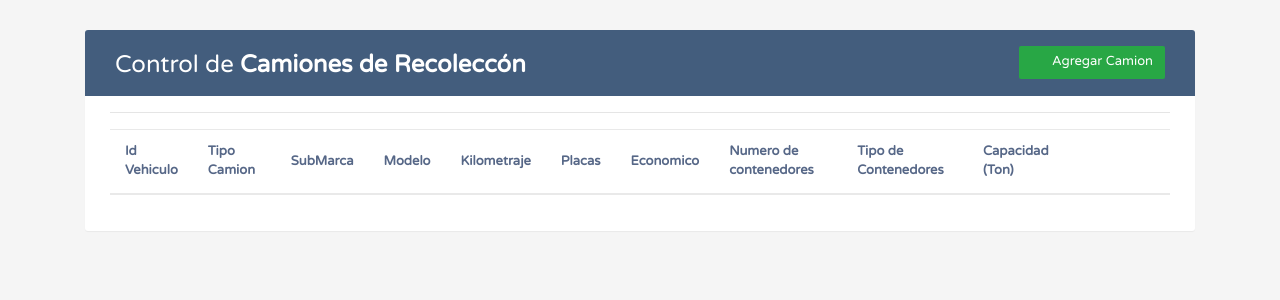
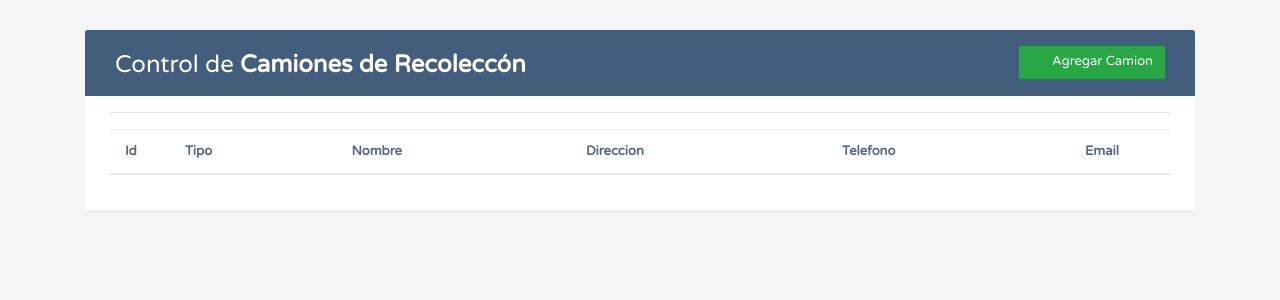
Before and after one commit to davidhrgl/TesoreriaTopicos, a PHP site: page / in a window 1280 px wide. Shown: the top 300 px of the page. Run offline with PHP 8.4, Linux system fonts and the light colour scheme; lists and menus that the app fills with data are empty.

Commit message:
Se agrega tabla de Empleados

```diff
--- a/assets/js/api.js
+++ b/assets/js/api.js
@@ -1,16 +1,15 @@
 function getdata() {
     //Estos son los datos que se mandaran al servidor
     var objJSON = {
-        funcname: "rp_vehicles",
+        funcname: "getEmpleados",
         filters: {
-         "idvehicle":"1",
-         "placa": "3CV1",
-         "modelo": "MAN"
+         "from":"1",
+         "to": "3CV1"
         }
     };
     datos = objJSON;
     $.ajax({
-        url: "modelo/controler_rp.php",
+        url: "controller.php",
         type: "POST",
         data: JSON.stringify(datos),
     }).done(function (respuesta) {
@@ -20,17 +19,13 @@ function getdata() {
         $.each(respuesta.data, function (index, value) {
             report += '<tr>';
             $.each(value,function (index,value2) {
-                if (index == 0){
-                    id_vehiculo  = value2;
-                }
-                if (value2 == null){
+                if (value2[0] == null){
                     report += '<td></td>';
                 }else{
-                    report += '<td>' + value2 + '</td>';
+                    report += '<td>' + value2[0] + '</td>';
                 }
 
             });
-            report += '<td><button type="button" class="btn btn-outline-danger btn-sm" onclick = "deleterow('+id_vehiculo+')">X</button></td>'
             report += '</tr>';
         });
 
@@ -69,7 +64,7 @@ $("#btnaddCamion").click(function () {
     };
     datos = objJSON;
     $.ajax({
-        url: "modelo/controler_add.php",
+        url: "modelo/add_empleado.php",
         type: "POST",
         data: JSON.stringify(datos),
         //dataType: "json"
--- a/index.php
+++ b/index.php
@@ -37,17 +37,12 @@
 				<table id="datatable-buttons" class="table">
 					<thead>
 						<tr>
-							<th>Id Vehiculo</th>
-							<th>Tipo Camion</th>
-							<th>SubMarca</th>
-							<th>Modelo</th>
-							<th>Kilometraje</th>
-							<th>Placas</th>
-							<th>Economico</th>
-							<th>Numero de contenedores</th>
-							<th>Tipo de Contenedores</th>
-							<th>Capacidad (Ton)</th>
-							<th></th>
+							<th>Id</th>
+							<th>Tipo</th>
+							<th>Nombre</th>
+							<th>Direccion</th>
+							<th>Telefono</th>
+							<th>Email</th>
 						</tr>
 					</thead>
 					<tbody id="tbody_user"></tbody>
@@ -64,7 +59,7 @@
 			<div class="modal-content">
 				<form name="add_camion" id="add_camion">
 					<div class="modal-header">
-						<h4 class="modal-title">Agregar Camión</h4>
+						<h4 class="modal-title">Registrar Movimiento</h4>
 						<button type="button" class="close" data-dismiss="modal" aria-hidden="true">&times;</button>
 					</div>
 					<div class="modal-body">
```
Also changed, not shown: data/tesoreria.xml (+7 -1 lines), model.php (+36 -11 lines).
